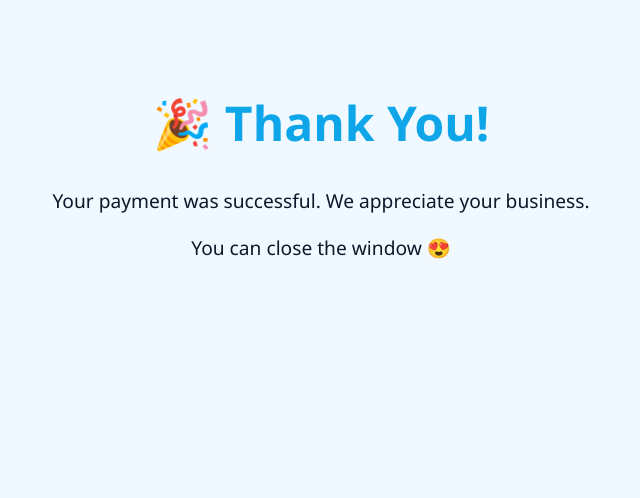
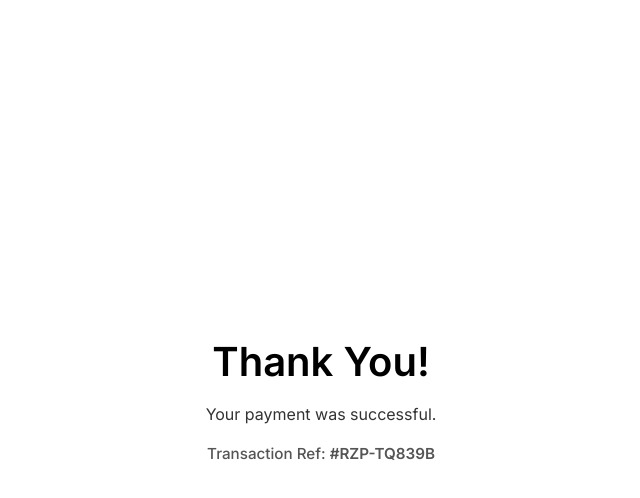
Before and after one commit to AtharvPatil-kit/Razorpay-ThankYou, a plain HTML site: page index.html in a window 1280 px wide. Shown: the whole page, without its empty margins (319-959 px from the left). Drawn offline with Linux system fonts and the light colour scheme.

Commit message:
Update index.html

```diff
--- a/index.html
+++ b/index.html
@@ -1,31 +1,67 @@
 <!DOCTYPE html>
 <html lang="en">
 <head>
-  <meta charset="UTF-8">
-  <meta name="viewport" content="width=device-width, initial-scale=1">
-  <title>Thank You!</title>
+  <meta charset="UTF-8" />
+  <meta name="viewport" content="width=device-width, initial-scale=1.0"/>
+  <title>Thank You - Payment Successful</title>
+
+  <!-- Inter Font Import -->
+  <link href="https://fonts.googleapis.com/css2?family=Inter:wght@400;500;600&display=swap" rel="stylesheet">
+
   <style>
+    * {
+      box-sizing: border-box;
+      margin: 0;
+      padding: 0;
+    }
+
     body {
-      font-family: 'Segoe UI', sans-serif;
-      background: #f0f9ff;
-      color: #0f172a;
+      font-family: 'Inter', sans-serif;
+      background-color: #ffffff;
+      color: #111111;
+      display: flex;
+      flex-direction: column;
+      align-items: center;
+      justify-content: center;
+      height: 100vh;
       text-align: center;
-      padding: 50px;
+      padding: 20px;
     }
+
     h1 {
-      font-size: 3em;
-      color: #0ea5e9;
+      font-size: 2.5rem;
+      font-weight: 600;
+      margin-bottom: 10px;
+      color: #000000;
     }
+
     p {
-      font-size: 1.2em;
+      font-size: 1rem;
+      color: #333333;
+      margin-top: 8px;
+    }
+
+    .ref {
       margin-top: 20px;
+      font-size: 0.95rem;
+      color: #555555;
+      font-weight: 500;
+    }
+
+    @media (max-width: 480px) {
+      h1 {
+        font-size: 1.8rem;
+      }
+
+      p, .ref {
+        font-size: 0.95rem;
+      }
     }
   </style>
 </head>
 <body>
-  <h1>🎉 Thank You!</h1>
-  <p>Your payment was successful. We appreciate your business.</p>
-  <p></p>
-  <p>You can close the window 😍</p>
+  <h1>Thank You!</h1>
+  <p>Your payment was successful.</p>
+  <p class="ref">Transaction Ref: <strong>#RZP-TQ839B</strong></p>
 </body>
 </html>
```
